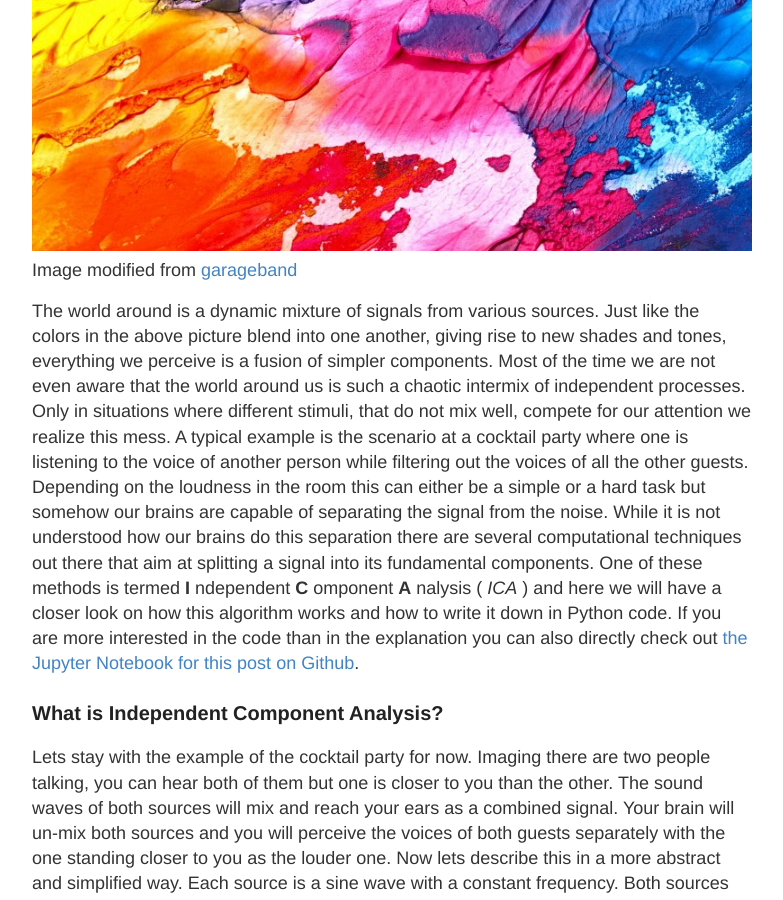
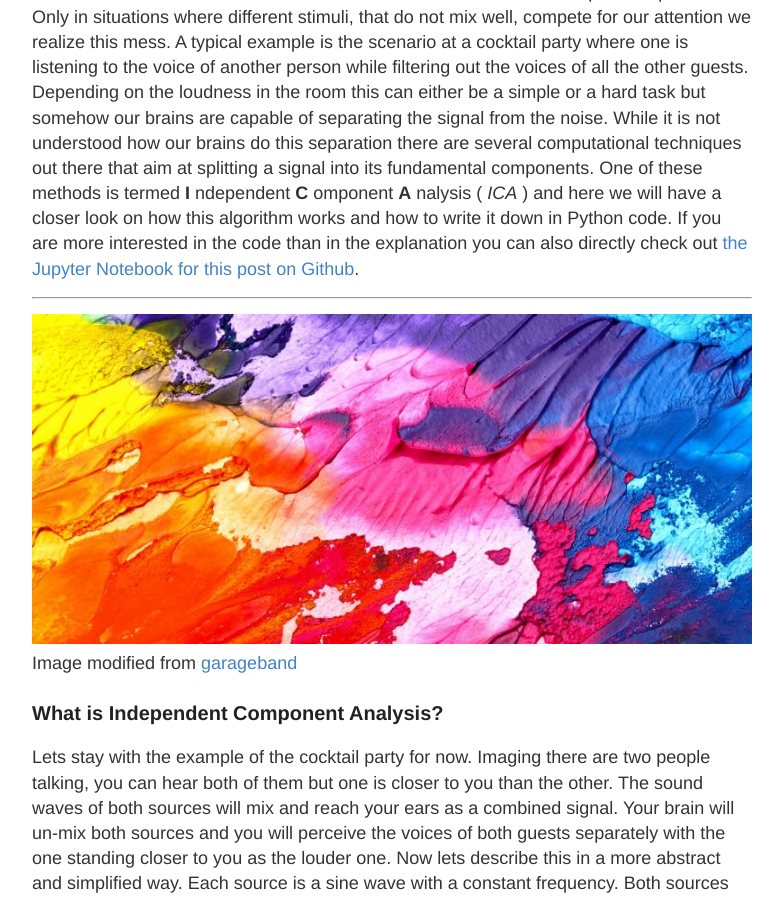
Before and after one commit to akcarsten/akcarsten.github.io, a Jekyll site: the page built from _posts/2019-04-29-separating-mixed-signals-with-independent-component-analysis-38205188f2f4.md, in a window 1280 px wide and 900 px high, scrolled down 374 px. Shown: the whole window, without its empty margins (248-1031 px from the left). Built offline with Jekyll 4.4.1, drawn with Linux system fonts in a browser that asks for light colours.

Commit message:
formatting

```diff
--- a/_posts/2019-04-29-separating-mixed-signals-with-independent-component-analysis-38205188f2f4.md
+++ b/_posts/2019-04-29-separating-mixed-signals-with-independent-component-analysis-38205188f2f4.md
@@ -5,11 +5,6 @@ title:	"Separating mixed signals with Independent Component Analysis"
 date:	2019-04-29
 author:	Carsten Klein
 ---
-
-* * *
-
-![_config.yml]({{ site.baseurl }}/images/ICA/1f6zxmgbeke5RJCCiM7pdBw.jpeg)Image
-modified from [garageband](https://pixabay.com/users/garageband-4200899/)
 
 The world around is a dynamic mixture of signals from various sources. Just
 like the colors in the above picture blend into one another, giving rise to
@@ -29,6 +24,11 @@ will have a closer look on how this algorithm works and how to write it down
 in Python code. If you are more interested in the code than in the explanation
 you can also directly check out [the Jupyter Notebook for this post on
 Github](https://github.com/akcarsten/Independent_Component_Analysis).
+
+* * *
+
+![_config.yml]({{ site.baseurl }}/images/ICA/1f6zxmgbeke5RJCCiM7pdBw.jpeg)Image
+modified from [garageband](https://pixabay.com/users/garageband-4200899/)
 
 ### What is Independent Component Analysis?
 
```
